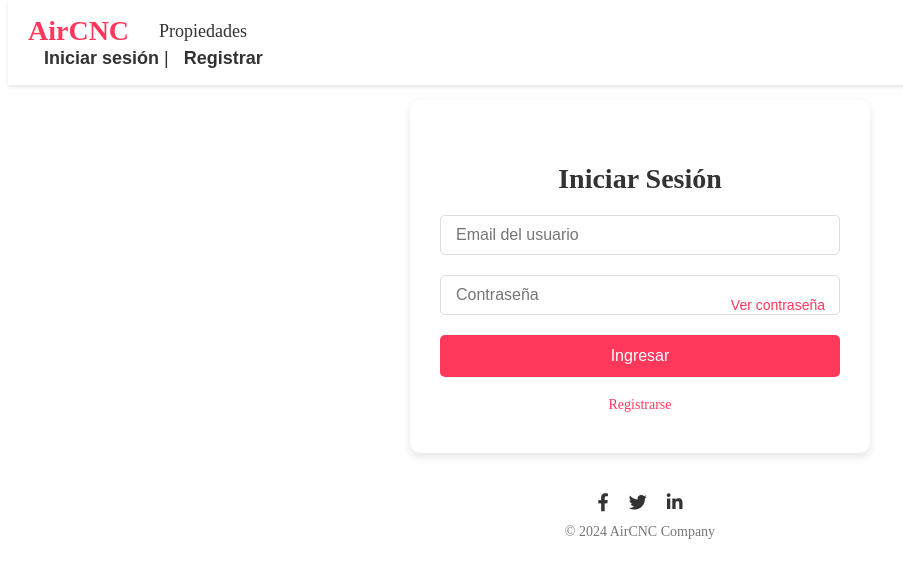
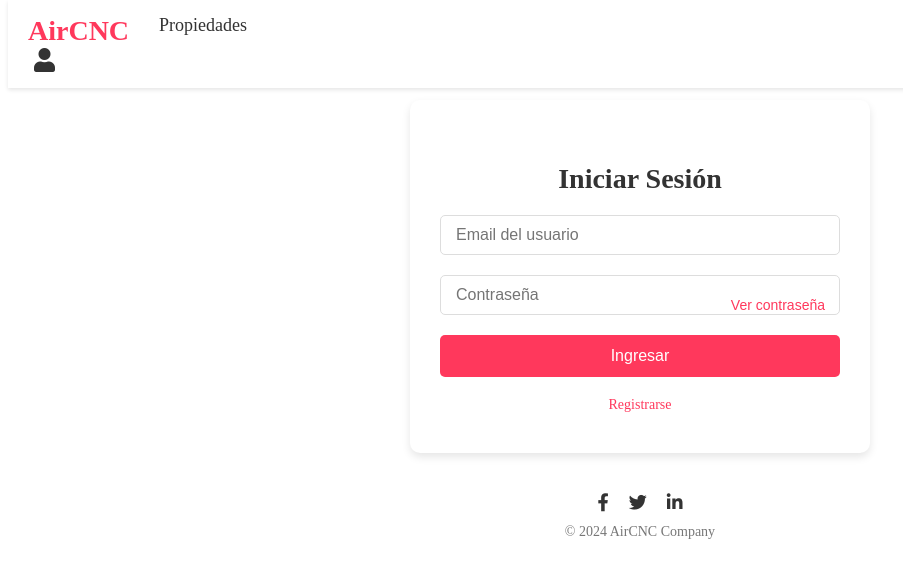
Before and after one commit to MvillaR2910/proyecto_desarrollo_YSM, an Angular app: page /login in a window 1280 px wide. Shown: the top 578 px of the page, without its empty margins (0-903 px from the left). Built offline with nearby package versions, Linux system fonts and the light colour scheme.

Commit message:
Se implementa muñeco para guiar inicio y registro, falta editar

```diff
--- a/src/app/layout/header/header.component.css
+++ b/src/app/layout/header/header.component.css
@@ -1,4 +1,3 @@
-/* Estilos generales del header */
 header {
   background-color: #ffffff;
   padding: 15px 20px;
@@ -8,18 +7,16 @@ header {
   top: 0;
   z-index: 1000;
   display: flex;
-  justify-content: space-between; /* Alinear a los extremos */
+  justify-content: space-between;
   align-items: center;
 }
 
-/* Lista de navegación */
 .nav-list {
   list-style: none;
   display: flex;
-  justify-content: flex-start; /* Alinear hacia la izquierda */
-  align-items: center;
   margin: 0;
   padding: 0;
+  flex-grow: 1;
 }
 
 .nav-list li {
@@ -43,8 +40,8 @@ header {
   color: #FF385C;
 }
 
-/* Menú de sesión */
 .menu {
+  position: relative;
   display: flex;
   align-items: center;
 }
@@ -54,49 +51,38 @@ header {
   background-color: transparent;
   cursor: pointer;
   color: #333;
-  font-size: 16px;
 }
 
-.menu-button a {
-  text-decoration: none;
+.menu-button i {
+  font-size: 24px;
   color: #333;
-  margin-left: 10px;
-  font-weight: bold;
 }
 
-.menu-button a:hover {
-  color: #FF385C;
+.dropdown {
+  position: absolute;
+  right: 0;
+  top: 50px;
+  background-color: white;
+  box-shadow: 0 2px 4px rgba(0, 0, 0, 0.1);
+  border-radius: 8px;
+  z-index: 1001;
+  min-width: 200px;
+  padding: 10px 0;
+  display: none;
 }
 
-.menu-button span {
-  margin-right: 10px;
-  font-size: 18px;
-}
-
-.side-menu {
-  position: fixed;
-  top: 0;
-  right: -300px;
-  width: 300px;
-  height: 100%;
-  background-color: rgba(255, 255, 255, 0.95);
-  box-shadow: -4px 0 8px rgba(0, 0, 0, 0.1);
-  transition: right 0.3s ease;
-  z-index: 2000;
-}
-
-.side-menu.open {
-  right: 0;
+.dropdown.open {
+  display: block;
 }
 
 .dropdown-menu {
-  list-style-type: none;
-  padding: 20px;
+  list-style: none;
+  padding: 0;
+  margin: 0;
 }
 
 .dropdown-menu li {
-  padding: 12px 16px;
-  font-size: 18px;
+  padding: 10px 20px;
 }
 
 .dropdown-menu li a {
@@ -105,6 +91,6 @@ header {
   display: block;
 }
 
-.dropdown-menu li:hover {
+.dropdown-menu li a:hover {
   background-color: #f1f1f1;
 }
--- a/src/app/layout/header/header.component.html
+++ b/src/app/layout/header/header.component.html
@@ -1,17 +1,22 @@
 <header>
-  <nav class="header-nav">
+  <nav>
     <ul class="nav-list">
       <li><a href="/">AirCNC</a></li>
       <li><a href="/home">Propiedades</a></li>
     </ul>
     <div class="menu">
-      <button class="menu-button">
-        <span *ngIf="!isLoggedIn">
-          <a href="/login">Iniciar sesión</a> |
-          <a href="/signup">Registrar</a>
-        </span>
-        <span *ngIf="isLoggedIn">{{ userProfile?.email }}</span>
+      <button (click)="toggleMenu()" class="menu-button">
+        <i class="fas fa-user"></i>
       </button>
+      <div class="dropdown" [class.open]="menuOpen">
+        <ul class="dropdown-menu">
+          <!-- Mostrar opciones según el estado de autenticación -->
+          <li *ngIf="!isLoggedIn"><a href="/login">Iniciar sesión</a></li>
+          <li *ngIf="!isLoggedIn"><a href="/signup">Registrar</a></li>
+          <li *ngIf="isLoggedIn"><a href="/profile">Editar perfil</a></li>
+          <li *ngIf="isLoggedIn" (click)="logout()">Cerrar sesión</li>
+        </ul>
+      </div>
     </div>
   </nav>
 </header>
--- a/src/app/layout/header/header.component.ts
+++ b/src/app/layout/header/header.component.ts
@@ -1,11 +1,12 @@
 import { Component, OnInit, HostListener } from '@angular/core';
 import { CommonModule } from '@angular/common';
-import { AuthService } from '../../services/auth.service'; // Usamos el AuthService
+import { AuthService } from '../../services/auth.service';
+import { RouterModule, Router } from '@angular/router'; // Manteniendo Router para la navegación
 
 @Component({
   selector: 'app-header',
   standalone: true,
-  imports: [CommonModule],
+  imports: [CommonModule, RouterModule], // Dejamos los imports que tenías
   templateUrl: './header.component.html',
   styleUrls: ['./header.component.css']
 })
@@ -14,18 +15,17 @@ export class HeaderComponent implements OnInit {
   isLoggedIn = false;
   userProfile: any;
 
-  constructor(private authService: AuthService) {}
+  constructor(private authService: AuthService, private router: Router) {}
 
   ngOnInit() {
-  const storedUser = this.authService.getUser();  // Este ya es un objeto JSON
-  if (storedUser) {
-    this.userProfile = storedUser;  // Asignamos directamente el objeto JSON
-    this.isLoggedIn = true;
-  } else {
-    this.isLoggedIn = false;
+    const storedUser = this.authService.getUser();
+    if (storedUser) {
+      this.userProfile = storedUser;
+      this.isLoggedIn = true;
+    } else {
+      this.isLoggedIn = false;
+    }
   }
-}
-
 
   toggleMenu() {
     this.menuOpen = !this.menuOpen;
@@ -33,13 +33,13 @@ export class HeaderComponent implements OnInit {
 
   logout() {
     this.authService.logout();
-    window.location.reload(); // Recargar para actualizar el estado visual
+    this.router.navigate(['/']);  // Redirigir a la página de inicio después de cerrar sesión
   }
 
   @HostListener('document:click', ['$event'])
   onClickOutside(event: Event) {
     const target = event.target as HTMLElement;
-    if (!target.closest('.menu') && this.menuOpen) {
+    if (!target.closest('.menu') && !target.closest('.dropdown') && this.menuOpen) {
       this.menuOpen = false;
     }
   }
```
